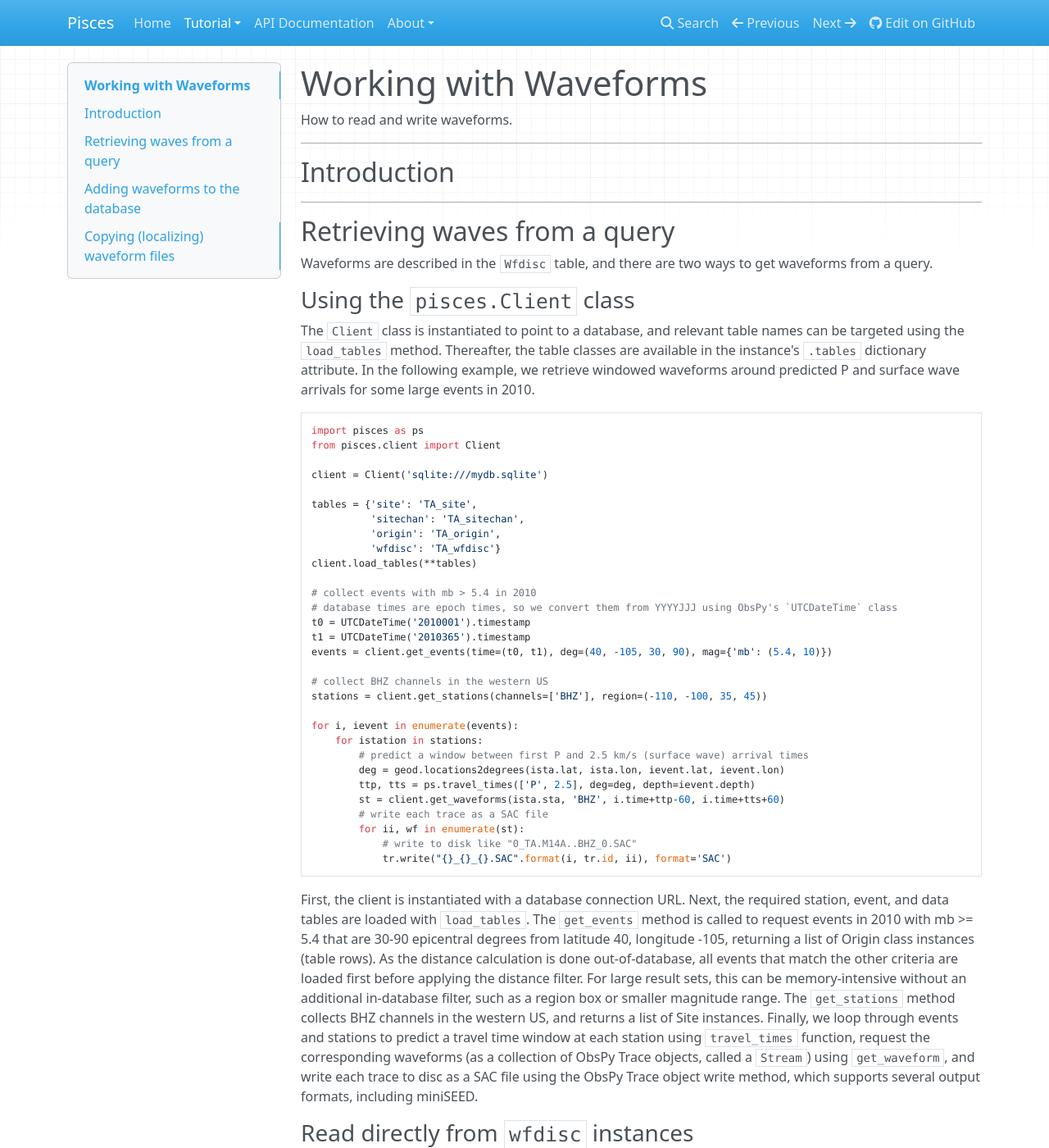
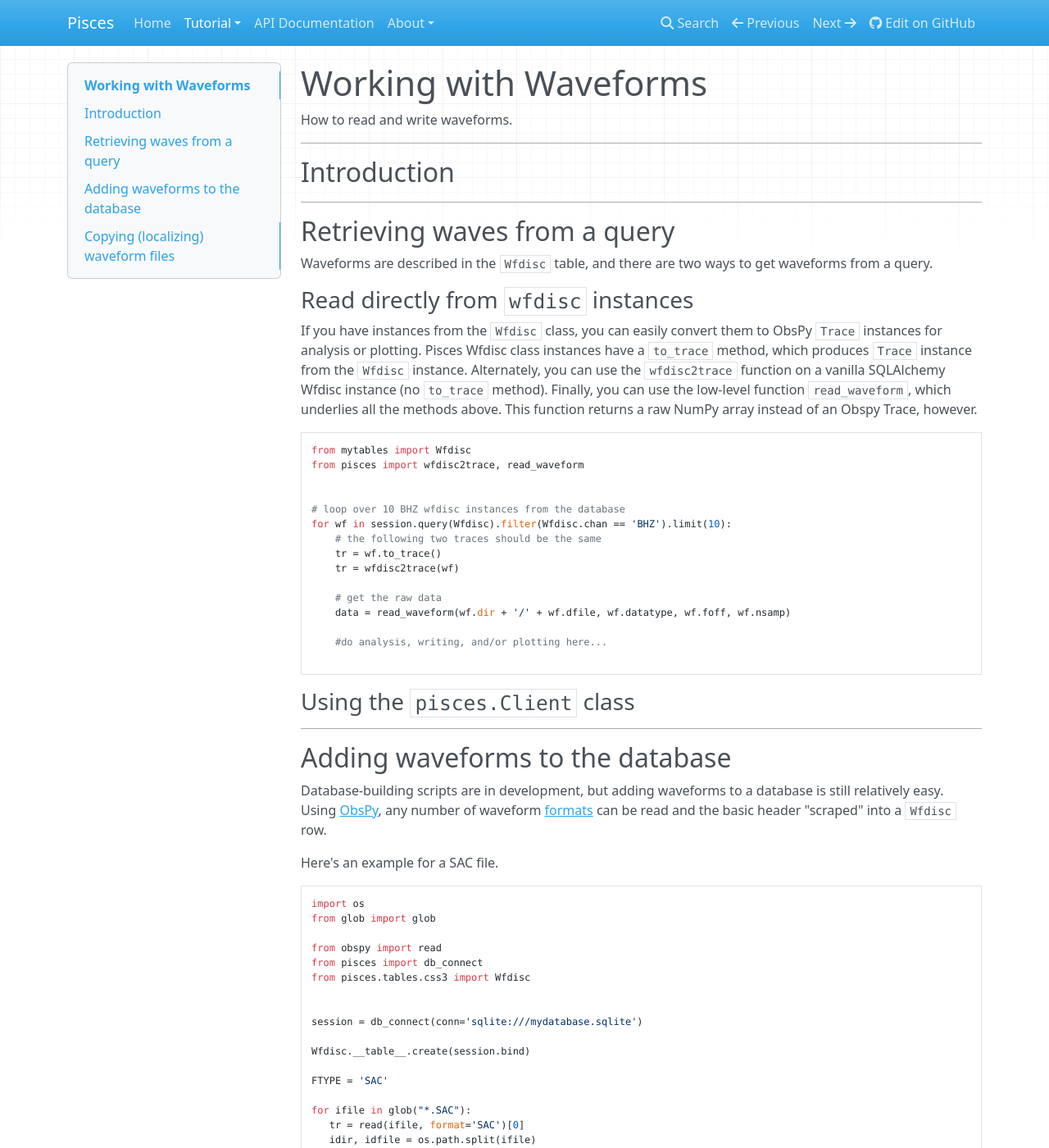
Before and after one commit to LANL-Seismoacoustics/pisces, an MkDocs documentation site: the page built from docs/source/pages/tutorial.waveforms.md, in a window 1280 px wide and 1400 px high. Shown: the whole window at 82% size. Built offline with MkDocs 1.6.1, drawn with Linux system fonts in a browser that asks for light colours; nearby versions of some CDN libraries; old or Windows-style settings are respelled for this version of MkDocs; some of the changed text lies outside the part shown.

Commit message:
Add waveform I/O examples

````diff
--- a/docs/source/pages/tutorial.waveforms.md
+++ b/docs/source/pages/tutorial.waveforms.md
@@ -16,7 +16,36 @@ How to read and write waveforms.
 
 Waveforms are described in the `Wfdisc` table, and there are two ways to get waveforms from a query.
 
+### Read directly from `wfdisc` instances
+
+If you have instances from the `Wfdisc` class, you can easily convert them to ObsPy `Trace`
+instances for analysis or plotting.  Pisces Wfdisc class instances have a `to_trace` method,
+which produces `Trace` instance from the `Wfdisc` instance.  Alternately, you can use the
+`wfdisc2trace` function on a vanilla SQLAlchemy Wfdisc instance (no `to_trace` method).
+Finally, you can use the low-level function `read_waveform`, which underlies all the methods above.
+This function returns a raw NumPy array instead of an Obspy Trace, however.
+
+```python
+from mytables import Wfdisc
+from pisces import wfdisc2trace, read_waveform
+
+
+# loop over 10 BHZ wfdisc instances from the database
+for wf in session.query(Wfdisc).filter(Wfdisc.chan == 'BHZ').limit(10):
+    # the following two traces should be the same
+    tr = wf.to_trace()
+    tr = wfdisc2trace(wf)
+
+    # get the raw data
+    data = read_waveform(wf.dir + '/' + wf.dfile, wf.datatype, wf.foff, wf.nsamp)
+
+    #do analysis, writing, and/or plotting here...
+
+```
+
 ### Using the `pisces.Client` class
+
+<!--
 
 The `Client` class is instantiated to point to a database, and relevant table names can be targeted
 using the `load_tables` method.  Thereafter, the table classes are available in the instance's
@@ -70,63 +99,48 @@ request the corresponding waveforms (as a collection of ObsPy Trace objects, cal
 using `get_waveform`, and write each trace to disc as a SAC file using the ObsPy Trace object write
 method, which supports several output formats, including miniSEED.
 
-
-### Read directly from `wfdisc` instances
-
-If you have instances from the `Wfdisc` class, you can easily convert them to ObsPy `Trace`
-instances for analysis or plotting.  Pisces Wfdisc class instances have a `to_trace` method,
-which produces `Trace` instance from the `Wfdisc` instance.  Alternately, you can use the
-`wfdisc2trace` function on a vanilla SQLAlchemy Wfdisc instance (no `to_trace` method).
-Finally, you can use the low-level function `read_waveform`, which underlies all the methods above.
-This function returns a raw NumPy array instead of an Obspy Trace, however.
-
-```python
-from mytables import Wfdisc
-from pisces import wfdisc2trace, read_waveform
-
-
-# loop over 10 BHZ wfdisc instances from the database
-for wf in session.query(Wfdisc).filter(Wfdisc.chan == 'BHZ').limit(10):
-    # the following two traces should be the same
-    tr = wf.to_trace()
-    tr = wfdisc2trace(wf)
-
-    # get the raw data
-    data = read_waveform(wf.dir + '/' + wf.dfile, wf.datatype, wf.foff, wf.nsamp)
-
-    #do analysis, writing, and/or plotting here...
-
-```
+-->
 
 ---
 
 
 ## Adding waveforms to the database
 
-<!--
-A directory tree of waveform files can be converted into a set of related database tables.
-These may include wfdisc, site, sitechan, origin, and event tables.  Currently, only SAC files
-are supported, though miniseed files are targeted for support as well.
+Database-building scripts are in development, but adding waveforms to a database
+is still relatively easy.  Using [ObsPy](http://www.obspy.org), any number of
+waveform [formats](https://docs.obspy.org/packages/autogen/obspy.core.stream.read.html)
+can be read and the basic header "scraped" into a `Wfdisc` row.
 
-### Using traces2db.py
+Here's an example for a SAC file.
 
-`traces2db.py` is a script that traverses a directory tree of SAC files, and writes the following
-database tables:
+```python
+import os
+from glob import glob
 
-* wfdisc
-* site
-* sitechan
-* lastid
+from obspy import read
+from pisces import db_connect
+from pisces.tables.css3 import Wfdisc
 
-The following tables are optional, subject to header information and user input.
 
-* arrival
-* assoc
-* origin
-* event
+session = db_connect(conn='sqlite:///mydatabase.sqlite')
 
--->
+Wfdisc.__table__.create(session.bind)
 
+FTYPE = 'SAC'
+
+for ifile in glob("*.SAC"):
+   tr = read(ifile, format='SAC')[0]
+   idir, idfile = os.path.split(ifile)
+   wf = Wfdisc(sta=tr.stats.station, chan=tr.stats.channel,
+               samprate=tr.stats.sampling_rate, nsamp=tr.stats.npts,
+               time=tr.stats.starttime.timestamp, foff=634, dir=idir,
+               dfile=idfile, endtime=tr.stats.endtime.timestamp)
+   session.add(wf)
+
+session.commit()
+session.close()
+
+```
 
 ---
 
````
